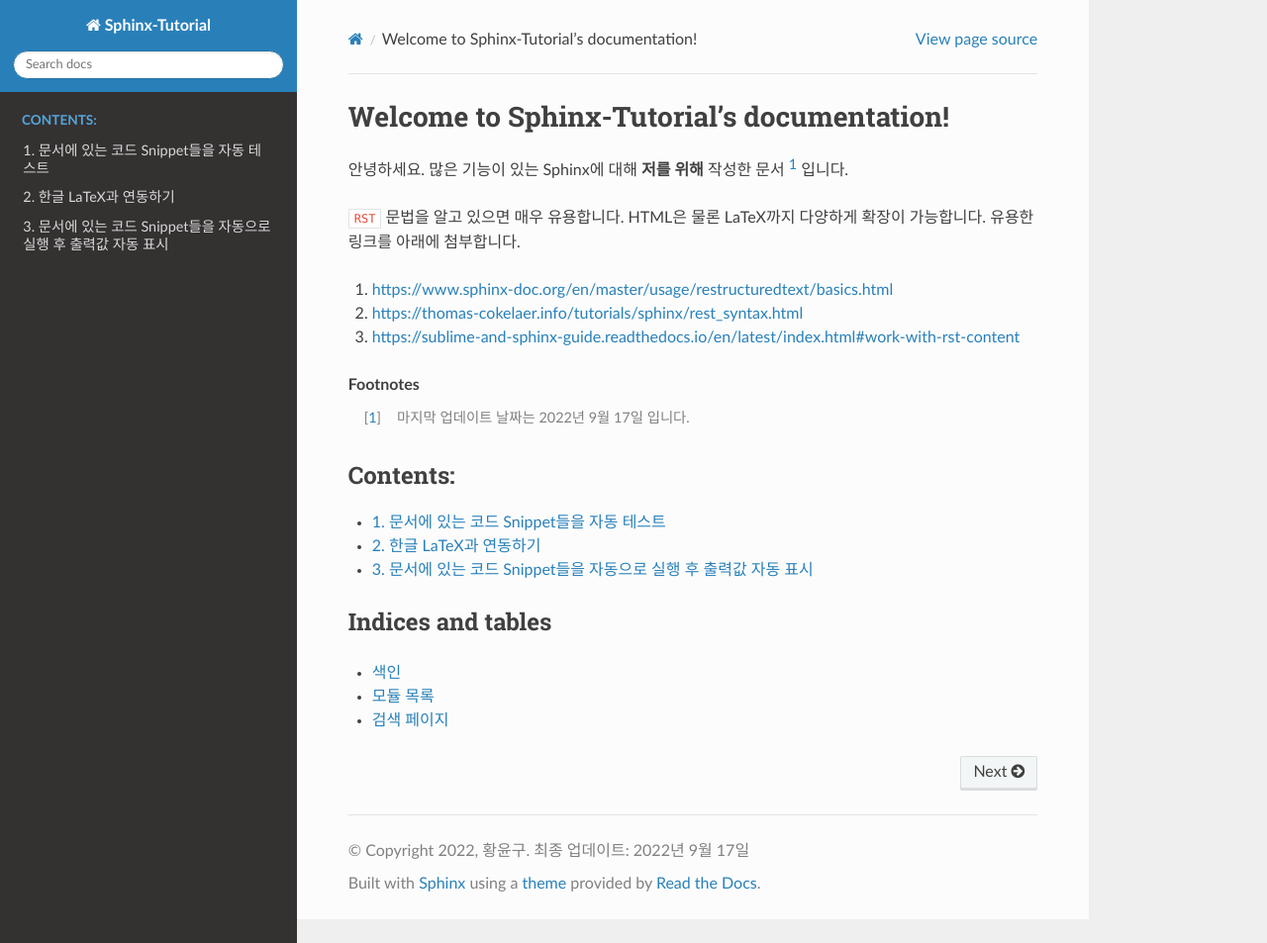
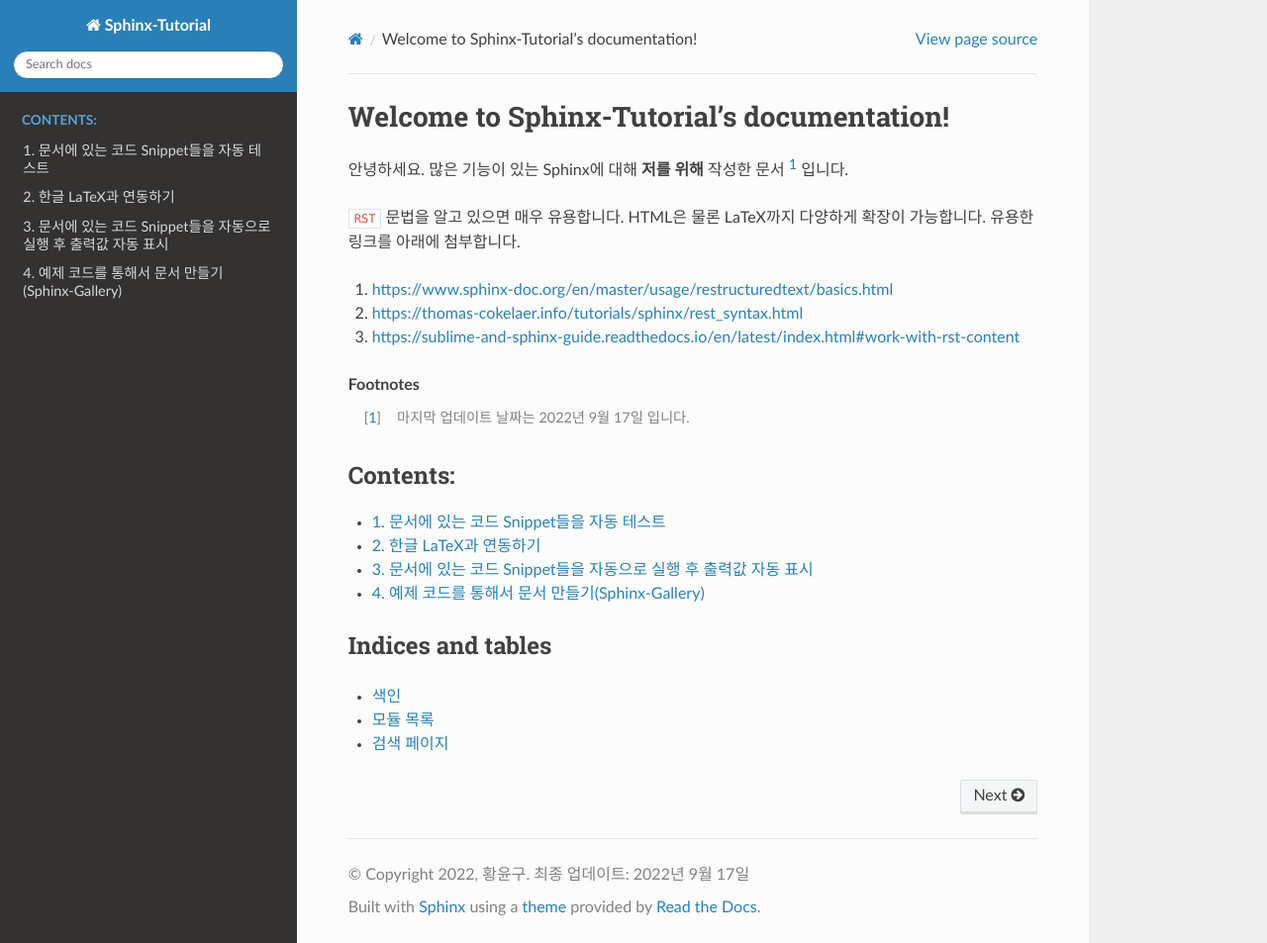
Before and after one commit to yoon-gu/sphinx-ci, a Sphinx documentation site: the page built from docs/index.rst, in a window 1280 px wide and 953 px high. Shown: the whole window at 99% size. Built offline with Sphinx 7.4.7 and the Read the Docs theme 2.0.0, drawn with Linux system fonts in a browser that asks for light colours.

Commit message:
숙제에 대한 1번째 응답

```diff
--- a/docs/index.rst
+++ b/docs/index.rst
@@ -27,6 +27,7 @@
    doctest
    latex
    exec_code
+   sphinx_gallery
 
 
 Indices and tables
--- /dev/null
+++ b/docs/sphinx_gallery.rst
@@ -0,0 +1,4 @@
+예제 코드를 통해서 문서 만들기(Sphinx-Gallery)
+==============================================
+
+* 참조 링크: https://sphinx-gallery.github.io/
```
